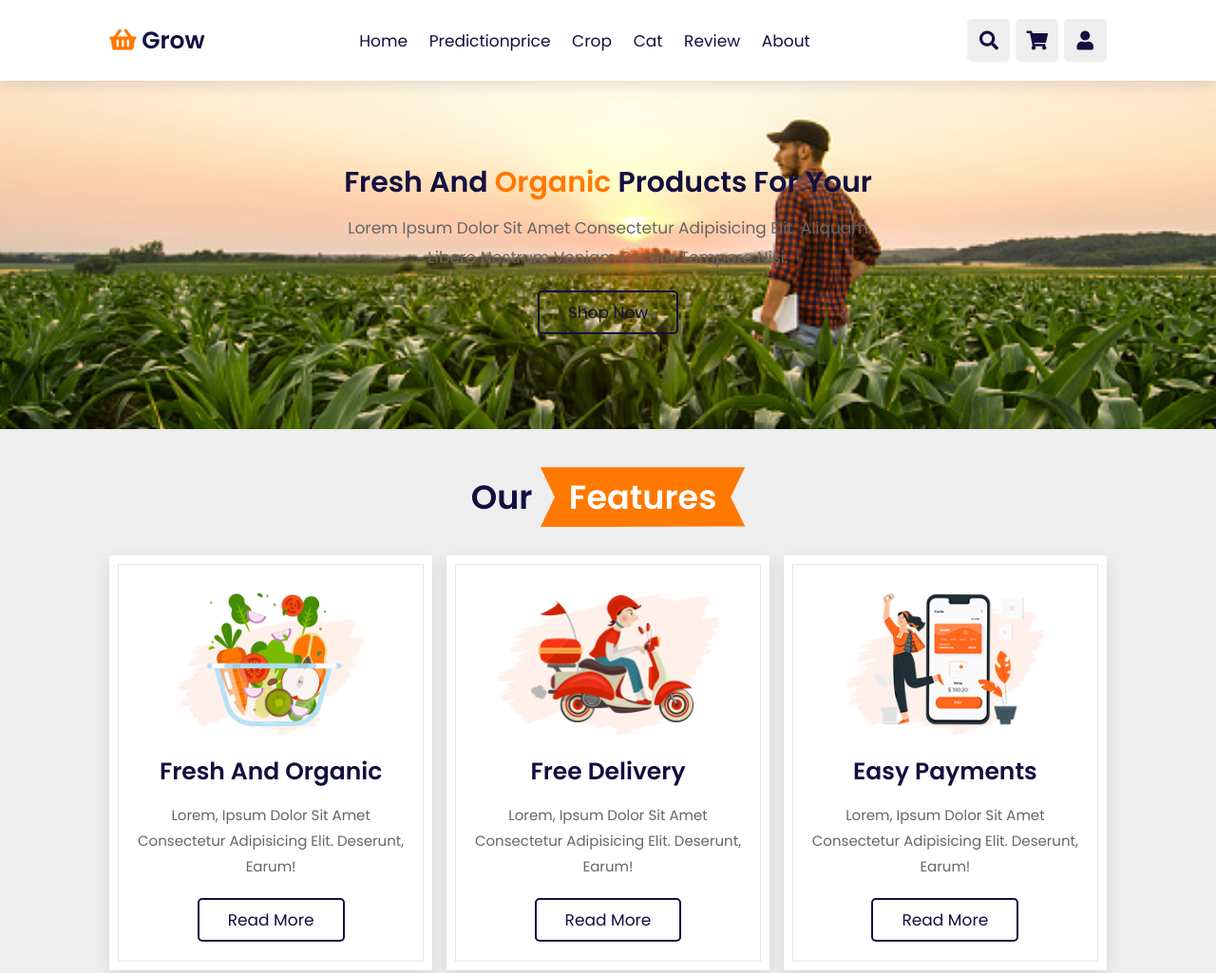
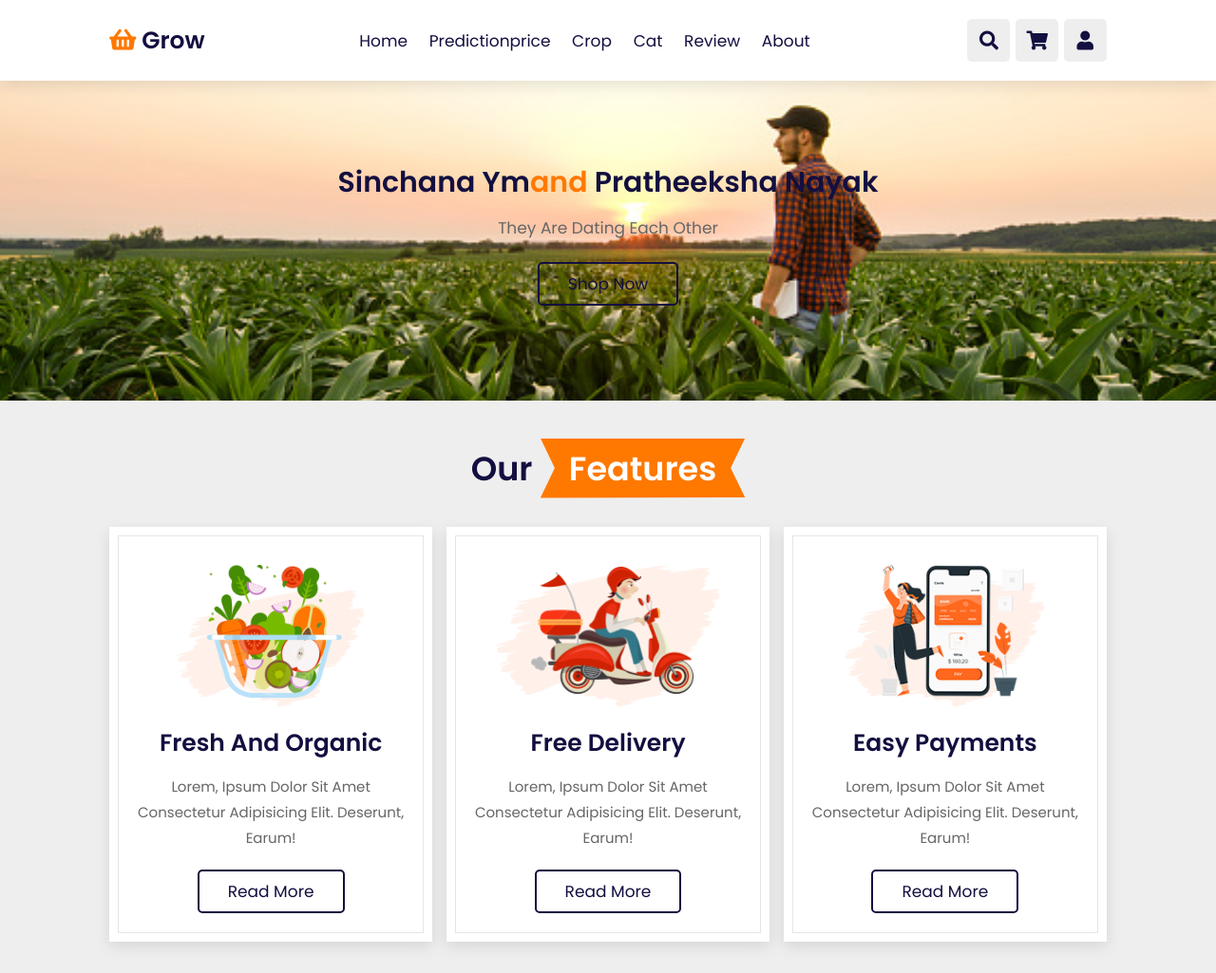
Before and after one commit to younus20/grow.github.io, a plain HTML site: page index.html in a window 1280 px wide. Shown: the top 1025 px of the page at 95% size. Drawn offline with nearby package versions, Linux system fonts and the light colour scheme.

Commit message:
Update index.html

```diff
--- a/index.html
+++ b/index.html
@@ -94,8 +94,8 @@
 <section class="home" id="home">
 
     <div class="content">
-        <h3>fresh and <span>organic</span> products for your</h3>
-        <p>Lorem ipsum dolor sit amet consectetur adipisicing elit. Aliquam libero nostrum veniam facere tempore nisi.</p>
+        <h3>sinchana ym<span>and</span> pratheeksha nayak </h3>
+        <p>they are dating each other</p>
         <a href="#" class="btn">shop now</a>
     </div>
 
```
